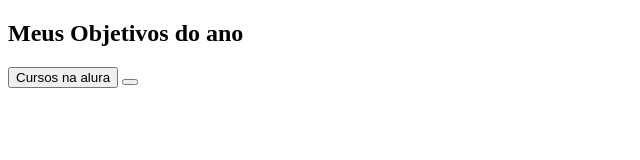
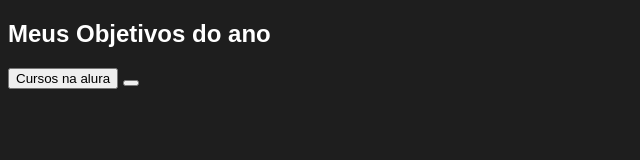
Before and after one commit to FernandoFerreiradeAlmeida/MeusObjetivos, a plain HTML site: page index.html in a window 1280 px wide. Shown: the whole page, without its empty margins (0-640 px from the left). Drawn offline with Linux system fonts and the light colour scheme.

Commit message:
Meus Objetivos

```diff
--- a/style.css
+++ b/style.css
@@ -5,3 +5,10 @@
     --botao-ativo: #3A375E;
     --botao-inativo: rgba(58, 55, 94, 0.5);
     --texto-fundo:  rgba(58, 55, 94, 0.3);
+    }
+
+    body {
+      background-color: var(--cor-de-fundo);
+      color: var(--branco);
+      font-family: 'Chakra Petch', sans-serif;
+    }
```
